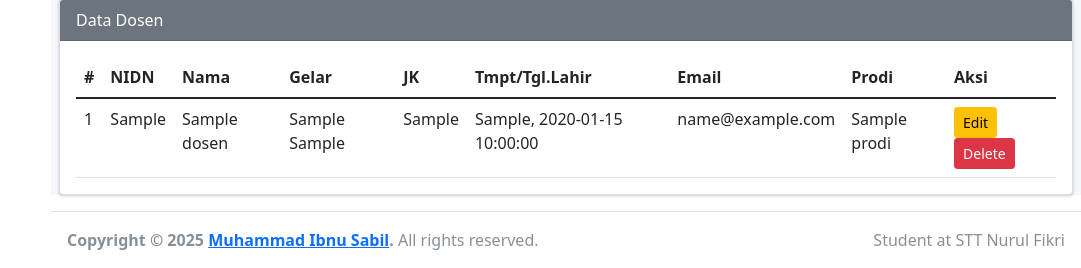
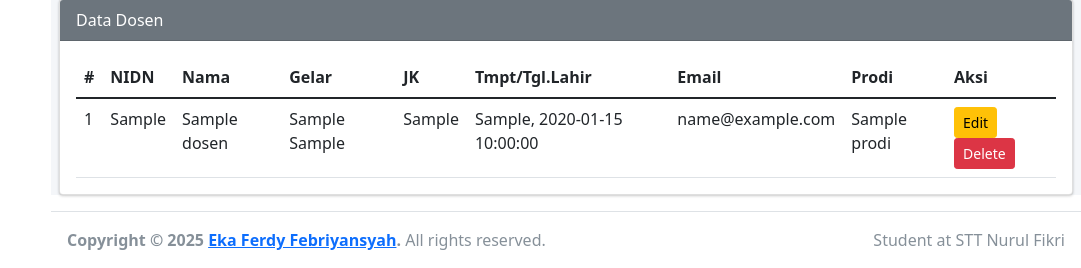
Before and after one commit to EkaFerdyFebriyansyah/project_uas, a PHP site: page /dosen.php in a window 1280 px wide. Shown: the part 1165-1433 px from the top of the page, without its empty margins (199-1280 px from the left). Run offline with PHP 8.4, Linux system fonts and the light colour scheme; tables that the repository leaves empty or names only in its code hold one stand-in row (values such as "Sample post"); some libraries are stand-ins or nearby versions.

Commit message:
Initial commit

```diff
--- a/layout/footer.php
+++ b/layout/footer.php
@@ -4,7 +4,7 @@
     <div class="float-right d-none d-sm-block">
       Student at STT Nurul Fikri
     </div>
-    <strong>Copyright &copy; 2025 <a href="https://adminlte.io">Muhammad Ibnu Sabil</a>.</strong> All rights reserved.
+    <strong>Copyright &copy; 2025 <a href="https://adminlte.io">Eka Ferdy Febriyansyah</a>.</strong> All rights reserved.
   </footer>
 
   <!-- Control Sidebar -->
```
